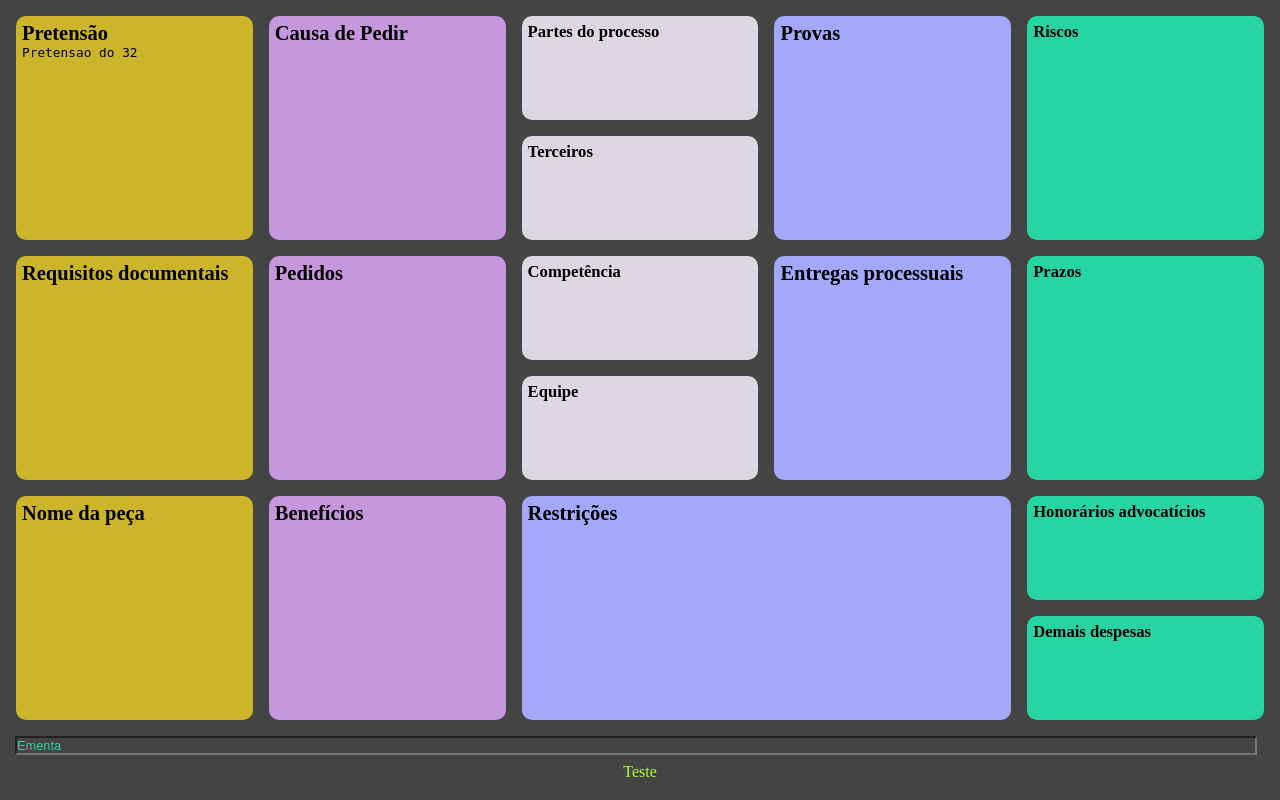
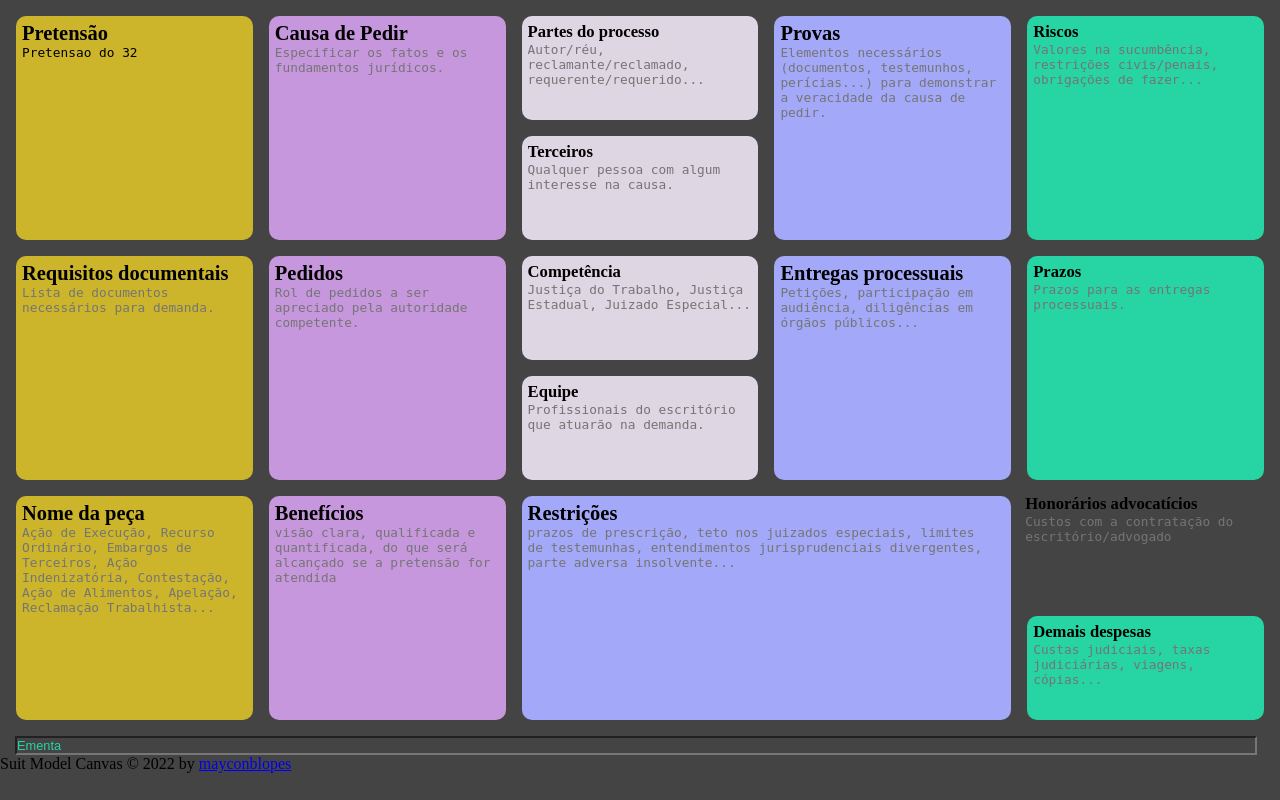
Before and after one commit to mayconblopes/Suit_Model_Canvas, a Django app: page /smc/32 in a window 1280 px wide. Run offline with Django 4.2, Linux system fonts and the light colour scheme; data comes from the database, SQL or seed files in the repository; some libraries are stand-ins or nearby versions.

Commit message:
Added placeholders to components

```diff
--- a/templates/smc.html
+++ b/templates/smc.html
@@ -18,7 +18,7 @@
             <form action="./{{smc.id}}" method="POST" hx-post="./{{smc.id}}" hx-swap="outerHTML" hx-trigger="change">
                 {% csrf_token %}
                 <h4>Pretensão</h4>
-                <textarea class="smc-textarea" name="pretensao-text">{{ smc.pretensao }}</textarea>
+                <textarea class="smc-textarea" name="pretensao-text" placeholder="Aquilo que o cliente deseja realizar.">{{ smc.pretensao }}</textarea>
             </form>
         </section>
 
@@ -26,25 +26,23 @@
             <form action="./{{smc.id}}" method="POST" hx-post="./{{smc.id}}" hx-swap="outerHTML" hx-trigger="change">
                 {% csrf_token %}
                 <h4>Causa de Pedir</h4>
-                <textarea class="smc-textarea" name="causa-pedir-text">{{ smc.causa_pedir }}</textarea>
+                <textarea class="smc-textarea" name="causa-pedir-text" placeholder="Especificar os fatos e os fundamentos jurídicos.">{{ smc.causa_pedir }}</textarea>
             </form>
         </section>
 
         <section class="partes-processo">
-            <div>
                 <form action="./{{smc.id}}" method="POST" hx-post="./{{smc.id}}" hx-swap="outerHTML" hx-trigger="change">
                     {% csrf_token %}
                     <h5>Partes do processo</h5>
-                    <textarea class="smc-textarea" name="partes-processo-text">{{ smc.partes_processo }}</textarea>
+                    <textarea class="smc-textarea-minor" name="partes-processo-text" placeholder="Autor/réu, reclamante/reclamado, requerente/requerido...">{{ smc.partes_processo }}</textarea>
                 </form>
-            </div>
         </section>
 
         <section class="provas">
             <form action="./{{smc.id}}" method="POST" hx-post="./{{smc.id}}" hx-swap="outerHTML" hx-trigger="change">
                 {% csrf_token %}
                 <h4>Provas</h4>
-                <textarea class="smc-textarea" name="provas-text">{{ smc.provas }}</textarea>
+                <textarea class="smc-textarea" name="provas-text" placeholder="Elementos necessários (documentos, testemunhos, perícias...) para demonstrar a veracidade da causa de pedir.">{{ smc.provas }}</textarea>
             </form>
         </section>
 
@@ -52,7 +50,7 @@
             <form action="./{{smc.id}}" method="POST" hx-post="./{{smc.id}}" hx-swap="outerHTML" hx-trigger="change">
                 {% csrf_token %}
                 <h5>Riscos</h5>
-                <textarea class="smc-textarea" name="riscos-text">{{ smc.riscos }}</textarea>
+                <textarea class="smc-textarea" name="riscos-text" placeholder="Valores na sucumbência, restrições civis/penais, obrigações de fazer...">{{ smc.riscos }}</textarea>
             </form>
         </section>
 
@@ -60,7 +58,7 @@
             <form action="./{{smc.id}}" method="POST" hx-post="./{{smc.id}}" hx-swap="outerHTML" hx-trigger="change">
                 {% csrf_token %}
                 <h5>Terceiros</h5>
-                <textarea class="smc-textarea" name="terceiros-text">{{ smc.terceiros }}</textarea>
+                <textarea class="smc-textarea-minor" name="terceiros-text" placeholder="Qualquer pessoa com algum interesse na causa.">{{ smc.terceiros }}</textarea>
             </form>
         </section>
 
@@ -68,7 +66,7 @@
             <form action="./{{smc.id}}" method="POST" hx-post="./{{smc.id}}" hx-swap="outerHTML" hx-trigger="change">
                 {% csrf_token %}
                 <h4>Requisitos documentais</h4>
-                <textarea class="smc-textarea" name="requisitos-documentais-text">{{ smc.requisitos_documentais }}</textarea>
+                <textarea class="smc-textarea" name="requisitos-documentais-text" placeholder="Lista de documentos necessários para demanda.">{{ smc.requisitos_documentais }}</textarea>
             </form>
         </section>
 
@@ -76,7 +74,7 @@
             <form action="./{{smc.id}}" method="POST" hx-post="./{{smc.id}}" hx-swap="outerHTML" hx-trigger="change">
                 {% csrf_token %}
                 <h4>Pedidos</h4>
-                <textarea class="smc-textarea" name="pedidos-text">{{ smc.pedidos }}</textarea>
+                <textarea class="smc-textarea" name="pedidos-text" placeholder="Rol de pedidos a ser apreciado pela autoridade competente.">{{ smc.pedidos }}</textarea>
             </form>
         </section>
 
@@ -84,7 +82,7 @@
             <form action="./{{smc.id}}" method="POST" hx-post="./{{smc.id}}" hx-swap="outerHTML" hx-trigger="change">
                 {% csrf_token %}
                 <h5>Competência</h5>
-                <textarea class="smc-textarea" name="competencia-text">{{ smc.competencia }}</textarea>
+                <textarea class="smc-textarea-minor" name="competencia-text" placeholder="Justiça do Trabalho, Justiça Estadual, Juizado Especial...">{{ smc.competencia }}</textarea>
             </form>
         </section>
 
@@ -92,7 +90,7 @@
             <form action="./{{smc.id}}" method="POST" hx-post="./{{smc.id}}" hx-swap="outerHTML" hx-trigger="change">
                 {% csrf_token %}
                 <h4>Entregas processuais</h4>
-                <textarea class="smc-textarea" name="entregas-processuais-text">{{ smc.entregas_processuais }}</textarea>
+                <textarea class="smc-textarea" name="entregas-processuais-text" placeholder="Petições, participação em audiência, diligências em órgãos públicos...">{{ smc.entregas_processuais }}</textarea>
             </form>
         </section>
 
@@ -100,7 +98,7 @@
             <form action="./{{smc.id}}" method="POST" hx-post="./{{smc.id}}" hx-swap="outerHTML" hx-trigger="change">
                 {% csrf_token %}
                 <h5>Prazos</h5>
-                <textarea class="smc-textarea" name="prazos-text">{{ smc.prazos }}</textarea>
+                <textarea class="smc-textarea" name="prazos-text" placeholder="Prazos para as entregas processuais.">{{ smc.prazos }}</textarea>
             </form>
         </section>
 
@@ -108,7 +106,7 @@
             <form action="./{{smc.id}}" method="POST" hx-post="./{{smc.id}}" hx-swap="outerHTML" hx-trigger="change">
                 {% csrf_token %}
                 <h5>Equipe</h5>
-                <textarea class="smc-textarea" name="equipe-text">{{ smc.equipe }}</textarea>
+                <textarea class="smc-textarea-minor" name="equipe-text" placeholder="Profissionais do escritório que atuarão na demanda.">{{ smc.equipe }}</textarea>
             </form>
         </section>
 
@@ -116,7 +114,7 @@
             <form action="./{{smc.id}}" method="POST" hx-post="./{{smc.id}}" hx-swap="outerHTML" hx-trigger="change">
                 {% csrf_token %}
                 <h4>Nome da peça</h4>
-                <textarea class="smc-textarea" name="nome-peca-text">{{ smc.nome_peca }}</textarea>
+                <textarea class="smc-textarea" name="nome-peca-text" placeholder="Ação de Execução, Recurso Ordinário, Embargos de Terceiros, Ação Indenizatória, Contestação, Ação de Alimentos, Apelação, Reclamação Trabalhista...">{{ smc.nome_peca }}</textarea>
             </form>
         </section>
 
@@ -124,7 +122,7 @@
             <form action="./{{smc.id}}" method="POST" hx-post="./{{smc.id}}" hx-swap="outerHTML" hx-trigger="change">
                 {% csrf_token %}
                 <h4>Benefícios</h4>
-                <textarea class="smc-textarea" name="beneficios-text">{{ smc.beneficios }}</textarea>
+                <textarea class="smc-textarea" name="beneficios-text" placeholder="visão clara, qualificada e quantificada, do que será alcançado se a pretensão for atendida">{{ smc.beneficios }}</textarea>
             </form>
         </section>
 
@@ -132,15 +130,15 @@
             <form action="./{{smc.id}}" method="POST" hx-post="./{{smc.id}}" hx-swap="outerHTML" hx-trigger="change">
                 {% csrf_token %}
                 <h4>Restrições</h4>
-                <textarea class="smc-textarea" name="restricoes-text">{{ smc.restricoes }}</textarea>
+                <textarea class="smc-textarea" name="restricoes-text" placeholder="prazos de prescrição, teto nos juizados especiais, limites de testemunhas, entendimentos jurisprudenciais divergentes, parte adversa insolvente...">{{ smc.restricoes }}</textarea>
             </form>
         </section>
 
-        <section class="honorarios-adv">
+        <section class="honorarios">
             <form action="./{{smc.id}}" method="POST" hx-post="./{{smc.id}}" hx-swap="outerHTML" hx-trigger="change">
                 {% csrf_token %}
                 <h5>Honorários advocatícios</h5>
-                <textarea class="smc-textarea" name="Honorários-text">{{ smc.honorarios }}</textarea>
+                <textarea class="smc-textarea-minor" name="honorarios-text" placeholder="Custos com a contratação do escritório/advogado">{{ smc.honorarios }}</textarea>
             </form>
         </section>
 
@@ -148,7 +146,7 @@
             <form action="./{{smc.id}}" method="POST" hx-post="./{{smc.id}}" hx-swap="outerHTML" hx-trigger="change">
                 {% csrf_token %}
                 <h5>Demais despesas</h5>
-                <textarea class="smc-textarea" name="demais-despesas-text">{{ smc.demais_despesas }}</textarea>
+                <textarea class="smc-textarea-minor" name="demais-despesas-text" placeholder="Custas judiciais, taxas judiciárias, viagens, cópias...">{{ smc.demais_despesas }}</textarea>
             </form>
         </section>
     </section>
@@ -159,7 +157,8 @@
             <input type="textarea" placeholder="Ementa" value="{{ smc.ementa }}" name="ementa-text" />
         </form>
     </footer>
-    <div class="autosave-message">Teste</div>
+
+    <footer class="smc-message">Suit Model Canvas &copy; 2022 by <a href="https://github.com/mayconblopes">mayconblopes</a></footer>
 
 </body>
 
```
